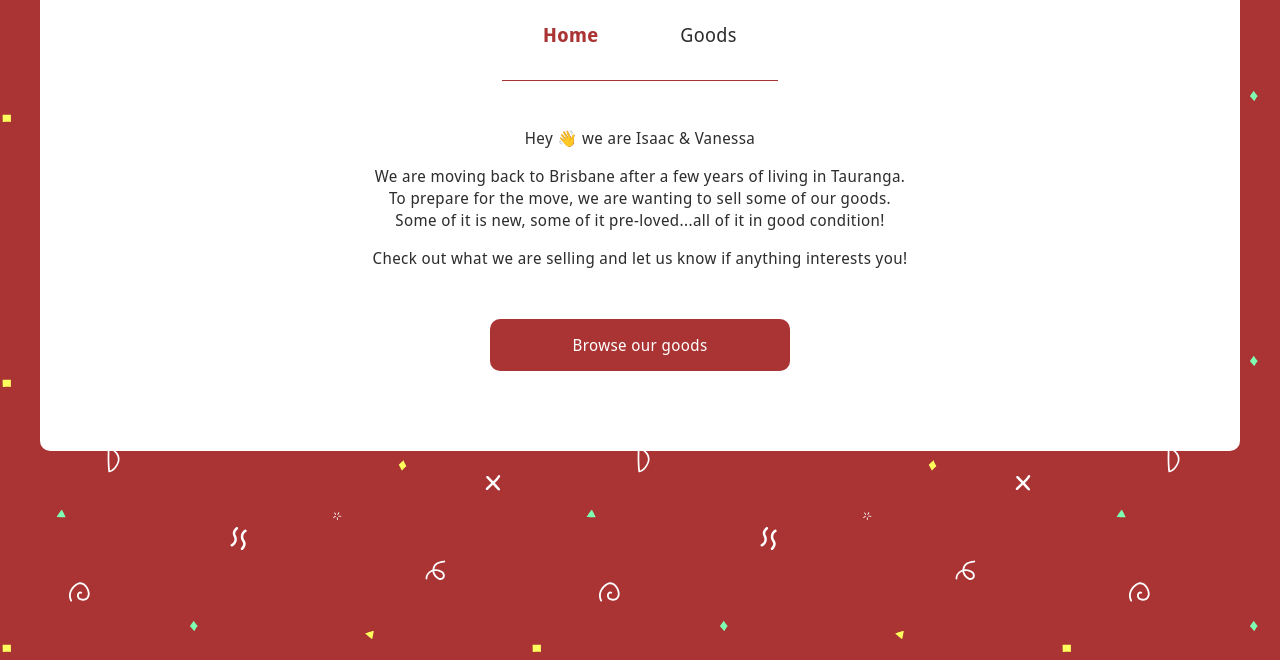
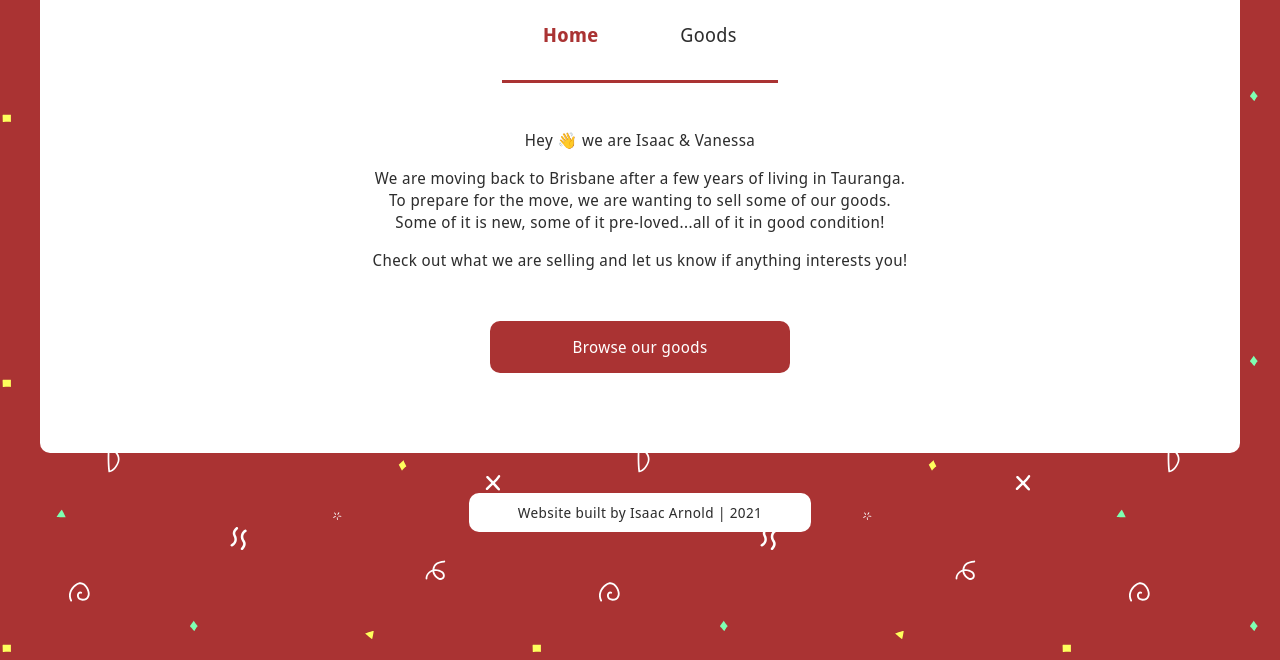
Before and after one commit to IsaacArnold/buy-our-stuff, a Gatsby site in the folder gatsby/: page / in a window 1280 px wide. Shown: the part 140-800 px from the top of the page. Built offline with nearby package versions, Linux system fonts and the light colour scheme; Gatsby itself is replaced by a stand-in of ours; a web font is replaced by a local one.

Commit message:
Adds Footer component
Also changed width of border-bottom on Nav

```diff
--- /dev/null
+++ b/gatsby/src/components/Footer.js
@@ -0,0 +1,39 @@
+import React from "react";
+import styled from "styled-components";
+
+const FooterStyles = styled.footer`
+  display: flex;
+  justify-content: center;
+  align-items: center;
+  width: 95%;
+  margin: auto;
+  background: #fff;
+  color: var(--black);
+  border-radius: 10px;
+  max-width: 342px;
+  p {
+    font-size: 0.9rem;
+    margin: 0;
+    padding: 10px;
+    a {
+      text-decoration: none;
+      color: var(--black);
+    }
+  }
+`;
+
+const Footer = () => {
+  return (
+    <FooterStyles>
+      <p>
+        Website built by{" "}
+        <a href="https://isaacarnold.dev/" target="_blank">
+          Isaac Arnold
+        </a>{" "}
+        | 2021
+      </p>
+    </FooterStyles>
+  );
+};
+
+export default Footer;
--- a/gatsby/src/components/Layout.js
+++ b/gatsby/src/components/Layout.js
@@ -2,6 +2,7 @@ import React from "react";
 import styled from "styled-components";
 import GlobalStyles from "../styles/GlobalStyles";
 import Typography from "../styles/Typography";
+import Footer from "./Footer";
 import Nav from "./Nav";
 
 const PageContainer = styled.div`
@@ -27,6 +28,7 @@ const Layout = ({ children }) => {
         <Nav />
         {children}
       </PageContainer>
+      <Footer />
     </>
   );
 };
--- a/gatsby/src/components/Nav.js
+++ b/gatsby/src/components/Nav.js
@@ -5,7 +5,7 @@ import styled from "styled-components";
 const NavStyles = styled.nav`
   display: flex;
   flex-direction: column;
-  border-bottom: 1px solid var(--red);
+  border-bottom: 3px solid var(--red);
   h1 {
     font-size: 2rem;
     margin-top: 2rem;
```
